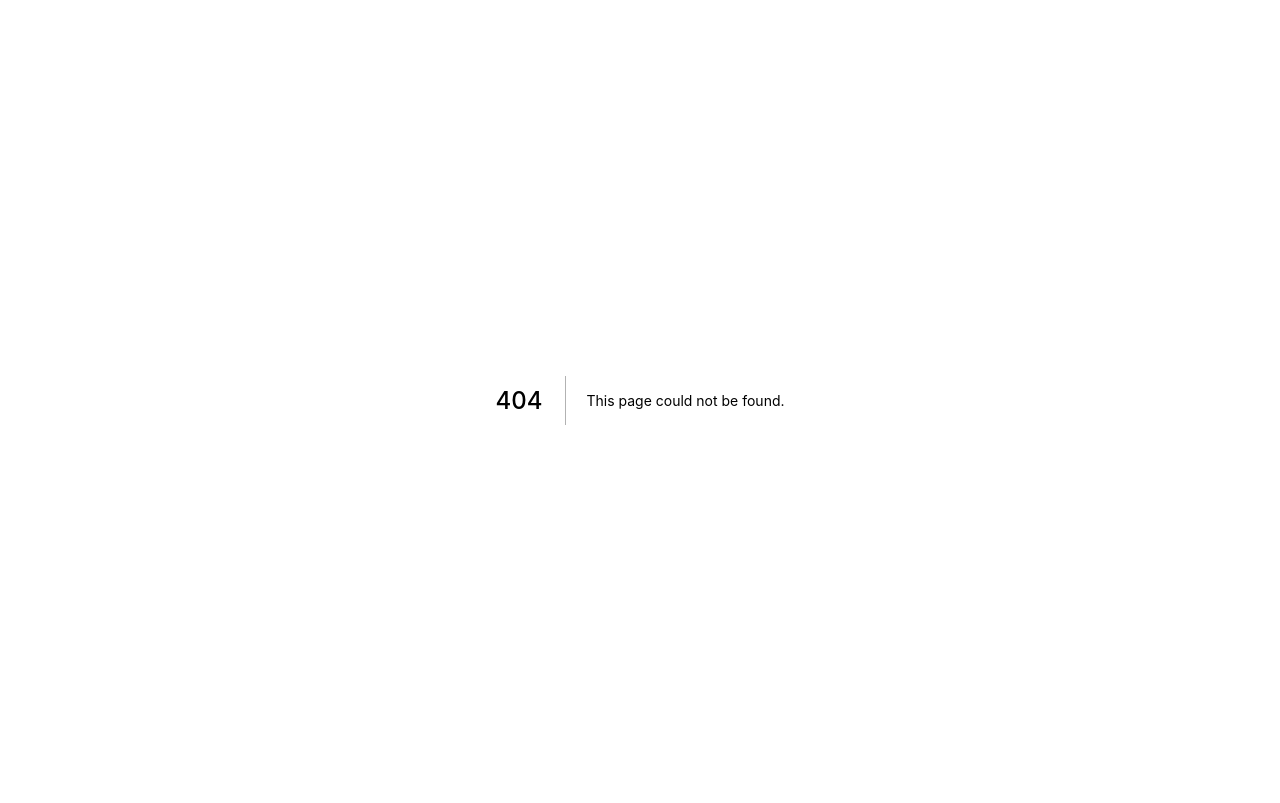
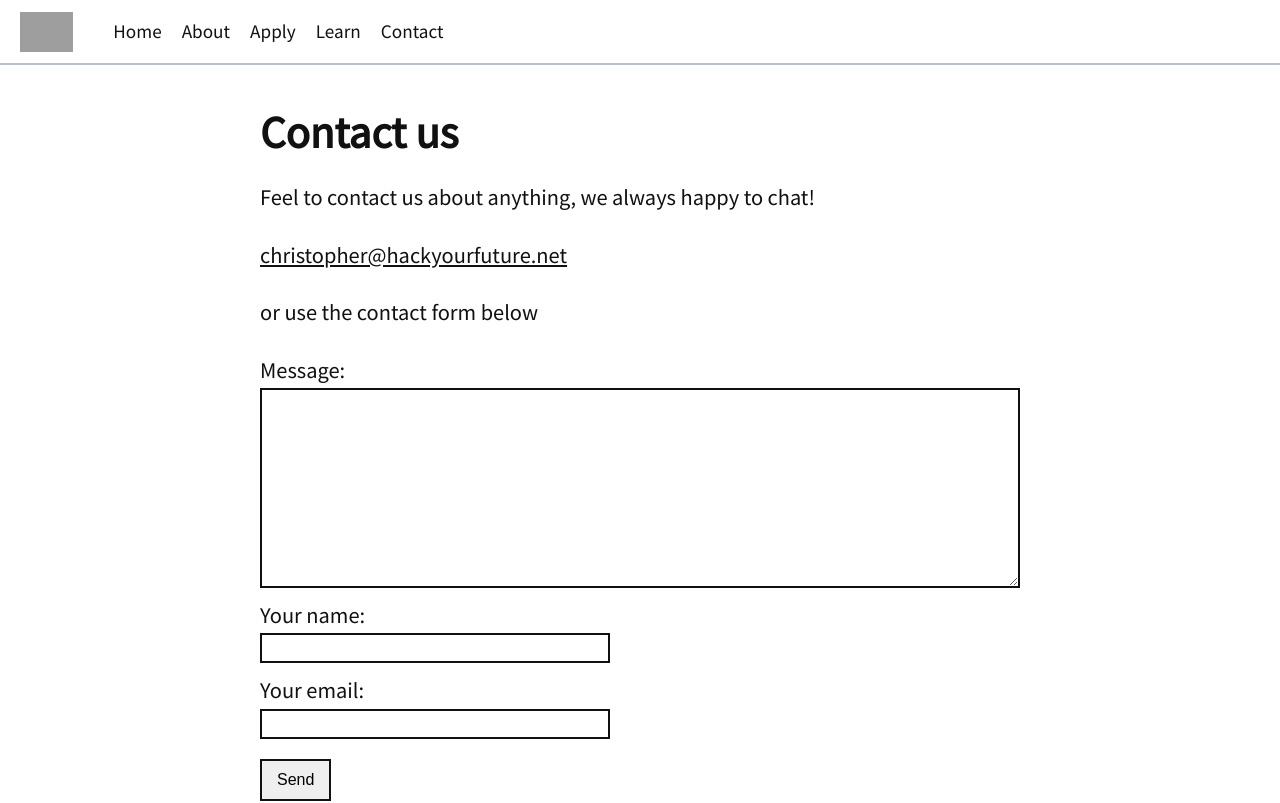
Before and after one commit to kevinsimper/hackyourfuture.dk, a Next.js app: page /contact in a window 1280 px wide. Before the commit this address had no page. Shown: the top 803 px of the page. Built offline with nearby package versions, Linux system fonts and the light colour scheme; grey boxes are pictures that could not be loaded.

Commit message:
Add contactform

```diff
--- /dev/null
+++ b/components/Contactform/index.js
@@ -0,0 +1,56 @@
+export default ({ email }) => (
+  <form method="POST" action={`https://formspree.io/${email}`}>
+    <style jsx>
+      {`
+        label,
+        textarea,
+        input {
+          display: block;
+          width: 100%;
+        }
+        .label {
+          margin-bottom: 10px;
+        }
+        .textarea {
+          border: 2px solid #111;
+          min-height: 200px;
+          padding: 6px;
+          font-size: 1rem;
+        }
+        .input {
+          max-width: 350px;
+          border: 2px solid #111;
+          font-size: 1rem;
+          padding: 4px;
+        }
+        .submit {
+          margin: 10px 0 0;
+          border: 2px solid #111;
+          padding: 10px 15px;
+          font-size: 1rem;
+          cursor: pointer;
+        }
+        .submit:hover {
+          border-color: #3d9970;
+          color: #fff;
+          background: #2ecc40;
+        }
+      `}
+    </style>
+    <label className="label">
+      Message:
+      <textarea className="textarea" name="message" />
+    </label>
+    <label className="label">
+      Your name:
+      <input className="input" type="text" name="name" />
+    </label>
+    <label className="label">
+      Your email:
+      <input className="input" type="text" name="_replyto" />
+    </label>
+    <button className="submit" type="submit">
+      Send
+    </button>
+  </form>
+)
--- a/components/Footer.js
+++ b/components/Footer.js
@@ -13,9 +13,9 @@ export default () => (
         .links {
           width: 100%;
           min-height: 300px;
-          background: #1F2D3D;
+          background: #1f2d3d;
           background: linear-gradient(to bottom right, #2b3e52, #0f3b6d);
-          color: #FFF
+          color: #fff;
           text-align: center;
           line-height: 300px;
         }
--- a/components/Header.js
+++ b/components/Header.js
@@ -10,7 +10,7 @@ export default () => {
             border-bottom: 2px solid #b8c1cb;
             background: white;
             padding: 0 20px;
-            overflow: scroll;
+            overflow: auto;
           }
           .HeaderLink {
             margin: 0 10px;
@@ -39,10 +39,7 @@ export default () => {
         <a href="/learn" className="HeaderLink">
           Learn
         </a>
-        <a
-          href="http://hackyourfuture.net/index#contact"
-          className="HeaderLink"
-        >
+        <a href="/contact" className="HeaderLink">
           Contact
         </a>
       </div>
--- a/next.config.js
+++ b/next.config.js
@@ -3,7 +3,8 @@ module.exports = {
     return {
       '/': { page: '/' },
       '/about': { page: '/about' },
-      '/learn': { page: '/learn' }
+      '/learn': { page: '/learn' },
+      '/contact': { page: '/contact' }
     }
   }
 }
--- /dev/null
+++ b/pages/contact.js
@@ -0,0 +1,27 @@
+import Head from 'next/head'
+import marked from 'marked'
+import Layout from '../components/Layout'
+import Content from '../components/Content'
+import Contactform from '../components/Contactform'
+
+let content = `
+# Contact us
+
+Feel to contact us about anything, we always happy to chat!
+
+<a href="mailto:christopher@hackyourfuture.net">christopher@hackyourfuture.net</a>
+
+or use the contact form below
+
+`
+export default () => (
+  <Layout>
+    <Head>
+      <title>Contact - HackYourFuture Copenhagen</title>
+    </Head>
+    <Content>
+      <div dangerouslySetInnerHTML={{ __html: marked(content) }} />
+      <Contactform email={'christopher@hackyourfuture.net'} />
+    </Content>
+  </Layout>
+)
```
